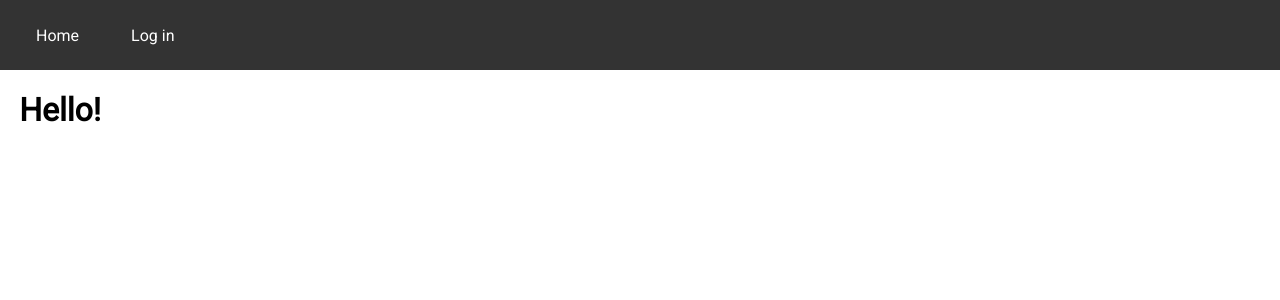
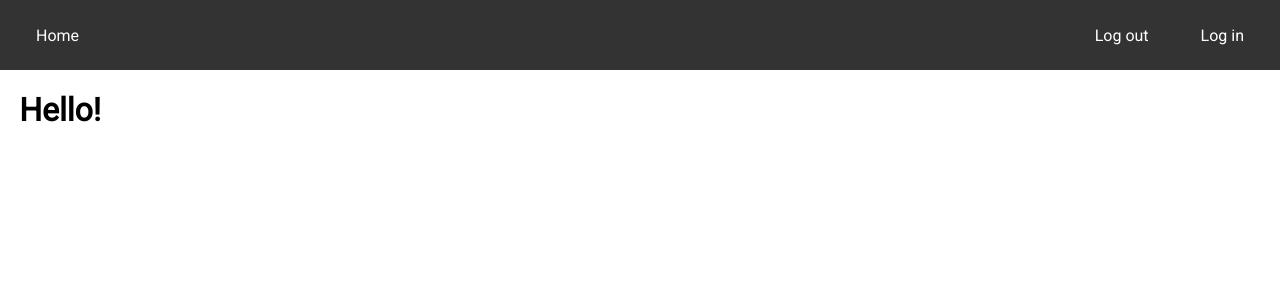
Before and after one commit to moosejaw/authenticator-sample, a Flask app: page / in a window 1280 px wide. Shown: the top 300 px of the page. Run offline with Flask 2, Linux system fonts and the light colour scheme; the visitor is signed in with stand-in values (Sample User, id 1); parts of the project's set-up code (start-up, migrations or seed data) failed here and were passed over.

Commit message:
Show logout link in nav if user is authenticated

```diff
--- a/app/templates/base.html
+++ b/app/templates/base.html
@@ -19,7 +19,10 @@
             <li class="nav-bar-contents">
                 <a class="nav-link" id="home-link" href="/">Home</a>
                 {% if request.url_rule.endpoint != 'login' %}
-                <a class="nav-link" id="login-link" href="/login">Log in</a>
+                <a class="nav-link login-link" id="login" href="/login">Log in</a>
+                {% endif %}
+                {% if current_user.is_authenticated %}
+                <a class="nav-link login-link" id="logout" href"/logout">Log out</a>
                 {% endif %}
             </li>
         </nav>
```
